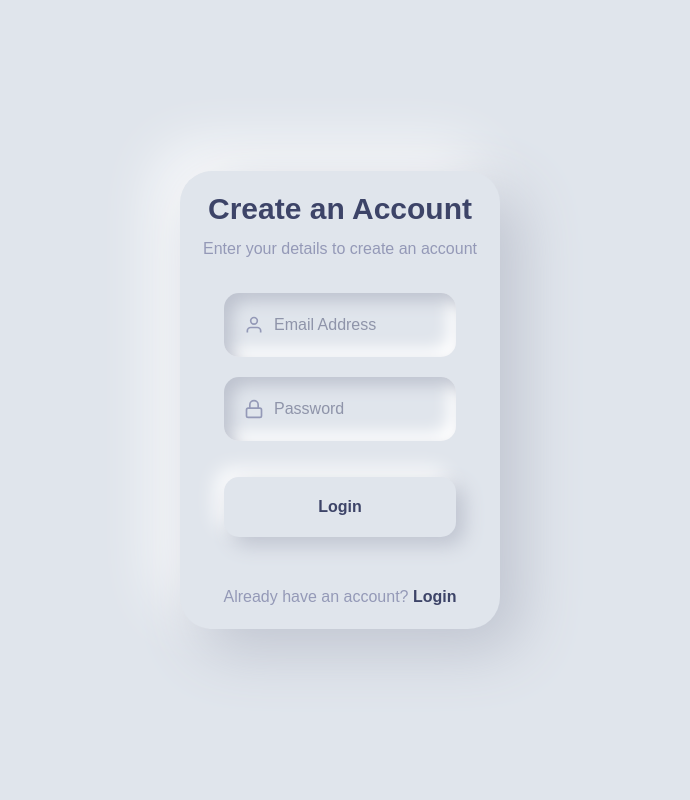
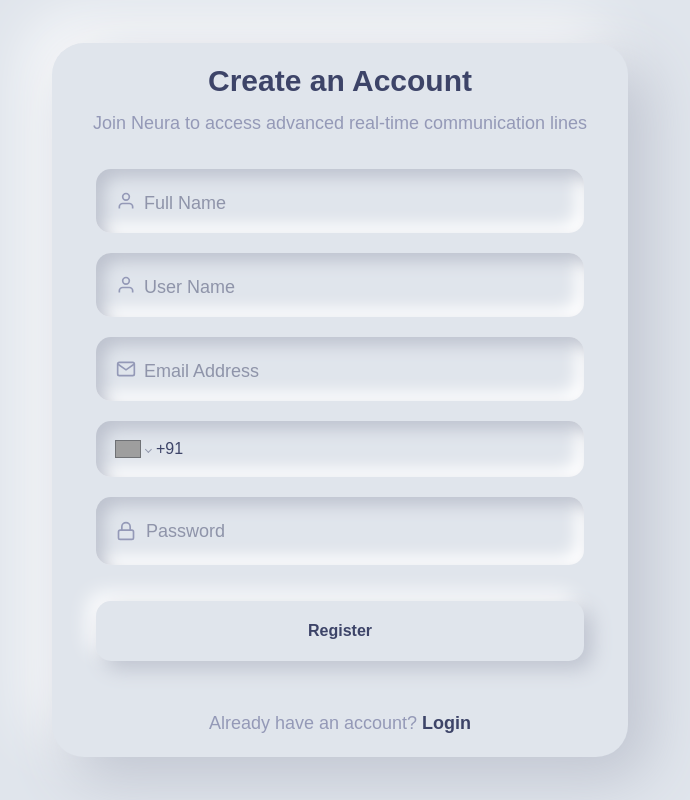
Before and after one commit to KaushikGurlhosur/Neura, a Next.js app: page /register in a window 1280 px wide. Shown: the whole page, without its empty margins (300-990 px from the left). Built offline with nearby package versions, Linux system fonts and the light colour scheme; grey boxes are pictures that could not be loaded.

Commit message:
user registration page - still on going

```diff
--- a/app/(auth)/register/page.jsx
+++ b/app/(auth)/register/page.jsx
@@ -2,7 +2,9 @@
 
 import Link from "next/link";
 import { useRouter } from "next/navigation";
-import { useState } from "react";
+import { useEffect, useState } from "react";
+import PhoneInput from "react-phone-number-input";
+import "react-phone-number-input/style.css";
 
 // ─── SVG Icons ────────────────────────────────────────────────────────────────
 const UserIcon = () => (
@@ -23,7 +25,7 @@
     fill="none"
     stroke="currentColor"
     strokeWidth="2"
-    className="w-full h-full">
+    className="w-5 h-full">
     <path d="M4 4h16c1.1 0 2 .9 2 2v12c0 1.1-.9 2-2 2H4c-1.1 0-2-.9-2-2V6c0-1.1.9-2 2-2z" />
     <polyline points="22,6 12,13 2,6" />
   </svg>
@@ -47,7 +49,7 @@
     fill="none"
     stroke="currentColor"
     strokeWidth="2"
-    className="w-full h-full">
+    className="w-5 h-full">
     <path d="M1 12s4-8 11-8 11 8 11 8-4 8-11 8-11-8-11-8z" />
     <circle cx="12" cy="12" r="3" />
   </svg>
@@ -59,7 +61,7 @@
     fill="none"
     stroke="currentColor"
     strokeWidth="2"
-    className="w-full h-full">
+    className="w-5 h-full">
     <path d="M17.94 17.94A10.07 10.07 0 0 1 12 20c-7 0-11-8-11-8a18.45 18.45 0 0 1 5.06-5.94M9.9 4.24A9.12 9.12 0 0 1 12 4c7 0 11 8 11 8a18.5 18.5 0 0 1-2.16 3.19m-6.72-1.07a3 3 0 1 1-4.24-4.24" />
     <line x1="1" y1="1" x2="23" y2="23" />
   </svg>
@@ -71,7 +73,7 @@
     fill="none"
     stroke="currentColor"
     strokeWidth="3"
-    className="w-full h-full">
+    className="w-5 h-full">
     <polyline points="20 6 9 17 4 12" />
   </svg>
 );
@@ -98,6 +100,7 @@
 );
 
 export default function RegisterPage() {
+  const router = useRouter();
   const [form, setForm] = useState({
     name: "",
     username: "",
@@ -106,11 +109,75 @@
     phoneNumber: "",
     bio: "",
   });
-  const router = useRouter();
+  const [userId, setUserId] = useState("");
+  const [otp, setOtp] = useState("");
+  const [devOTP, setDevOTP] = useState("");
   const [isloading, setIsLoading] = useState(false);
   const [error, setError] = useState("");
   const [showPassword, setShowPassword] = useState(false);
   const [showModal, setShowModal] = useState(false);
+  const [message, setMessage] = useState("");
+
+  // Input structural notification flags
+  const [warnings, setWarnings] = useState({
+    username: "",
+    email: "",
+    phoneNumber: "",
+  });
+
+  // ─── Real-Time Field Verification Loops
+  useEffect(() => {
+    if (!form.username) return;
+    const delay = setTimeout(() => {
+      checkExistingUser("username", form.username);
+    }, 400);
+
+    return () => clearTimeout(delay);
+  }, [form.username]);
+
+  useEffect(() => {
+    if (!form.email) return;
+    const delay = setTimeout(() => {
+      checkExistingUser("email", form.email);
+    });
+    return () => clearTimeout(delay); // cleanup function to prevent memory leaks
+  }, [form.email]);
+
+  useEffect(() => {
+    if (!form.phoneNumber) return;
+    const delay = setTimeout(() => {
+      checkExistingUser("phoneNumber", form.phoneNumber);
+    });
+    return () => clearTimeout(delay);
+  }, [form.phoneNumber]);
+
+  const checkExistingUser = async (field, value) => {
+    try {
+      const res = await fetch("/api/auth/check-exists", {
+        method: "POST",
+        headers: {
+          "Content-Type": "application/json",
+        },
+        body: JSON.stringify({ field, value }),
+      });
+
+      const data = await res.json();
+      if (data.exists) {
+        setWarnings((prev) => ({
+          ...prev,
+          [field]: `This ${field} already exists.`,
+        }));
+      } else {
+        setWarnings((prev) => ({ ...prev, [field]: "" }));
+      }
+    } catch (error) {
+      console.error("Target lookup validation failed.");
+    }
+  };
+
+  const hasWarnings =
+    warnings.username || warnings.email || warnings.phoneNumber;
+
   const handleRegister = async (e) => {
     e.preventDefault();
     setIsLoading(true);
@@ -130,10 +197,17 @@
         throw new Error(data.error || "Registration failed");
       }
 
+      setUserId(data.userId);
+      if (data.devOTP) setDevOTP(data.devOTP);
+      console.log(data);
+
+      // Verification email has successfully left the server wrapper; reveal verification card frame
+      setShowModal(true);
+
       // If successful, your backend should have set the "token" cookie
       // So we just redirect to the dashboard/home
-      router.push("/");
-      router.refresh(); // Forces Next.js to re-check the cookies
+      // router.push("/");
+      // router.refresh(); // Forces Next.js to re-check the cookies
     } catch (err) {
       setError(err.message);
     } finally {
@@ -141,37 +215,181 @@
     }
   };
 
+  // ─── Step 2: Handle Verification Input (Saves verification to Database) ───
+  const handleVerifyOTP = async (e) => {
+    e.preventDefault();
+    setIsLoading(true);
+    setError("");
+
+    try {
+      const res = await fetch("/api/auth/verify-otp", {
+        method: "POST",
+        headers: {
+          "Content-Type": "application/json",
+        },
+        body: JSON.stringify({ userId, otp }),
+      });
+
+      const data = await res.json();
+
+      if (!res.ok) {
+        throw new Error(data.message || "OTP verification failed");
+      }
+
+      router.push("/");
+      router.refresh(); // Forces Next.js to re-check the cookies
+    } catch (error) {
+      setError(error.message);
+    } finally {
+      setIsLoading(false);
+    }
+  };
+
+  const handleResendOTP = async () => {
+    setMessage("Resending...");
+    setIsLoading(true);
+    setError("");
+
+    try {
+      const res = await fetch("/api/auth/resend-otp", {
+        method: "POST",
+        headers: {
+          "Content-Type": "application/json",
+        },
+        body: JSON.stringify({ userId }),
+      });
+
+      const data = await res.json();
+      if (data.devOTP) {
+        setDevOTP(data.devOTP);
+      }
+      setMessage("Verification code sent to your email address.");
+    } catch (error) {
+      setError(error.message);
+    } finally {
+      setIsLoading(false);
+    }
+  };
+
   return (
     <div className="flex justify-center items-center min-h-screen bg-[#e0e5ec] ">
-      <div className="bg-[#e0e5ec] rounded-4xl shadow-[20px_20px_60px_#bec3cf,-20px_-20px_60px_#ffffff] max-w-[320px] sm:w-sm md:w-lg w-full p-3 md:p-5">
-        <div className="flex flex-col items-center">
-          <h2 className="text-[#3d4468] font-extrabold text-3xl mb-2.5">
+      <div className="bg-[#e0e5ec] rounded-4xl shadow-[20px_20px_60px_#bec3cf,-20px_-20px_60px_#ffffff] w-[320px] sm:w-sm md:w-xl p-3 md:p-5">
+        <div className="flex flex-col justify-center items-center">
+          <h2 className="text-[#3d4468] font-extrabold text-xl sm:text-2xl md:text-3xl mb-2.5">
             Create an Account
           </h2>
-          <p className="text-[#9499b7] mb-2">
-            Enter your details to create an account
+          <p className="text-[#9499b7] text-sm sm:text-base md:text-lg mb-2">
+            Join Neura to access advanced real-time communication lines
           </p>
         </div>
 
         {error && (
-          <div className="text-[#e74c3c] text-center font-extralight">
+          <div className="text-[#e74c3c] mb-4 text-center font-extralight">
             {error}
           </div>
         )}
 
-        <form onSubmit={handleRegister} className="p-4 m-2">
+        <form onSubmit={handleRegister} className="p-4 m-2 space-y-4">
+          <div>
             <div className="relative mb-5">
               <div className="absolute left-5 top-1/2 -translate-y-1/2 text-[#9499b7]">
                 <UserIcon />
               </div>
               <input
-              className="w-full bg-[#e0e5ec] border-none rounded-[15px] pt-[20px] pr-[24px] pb-[20px] pl-[50px] shadow-[inset_8px_8px_16px_#bec3cf,inset_-8px_-8px_16px_#ffffff] text-[#3d4468] text-[16px] outline-none"
+                className="w-full bg-[#e0e5ec] border-none rounded-[15px] pt-[20px] pr-[24px] p-4 pl-12 shadow-[inset_8px_8px_16px_#bec3cf,inset_-8px_-8px_16px_#ffffff] text-[#3d4468] text-sm sm:text-base md:text-lg outline-none"
+                type="text"
+                placeholder="Full Name"
+                value={form.name}
+                onChange={(e) => setForm({ ...form, name: e.target.value })}
+                required
+              />
+            </div>
+          </div>
+
+          <div>
+            <div className="relative mb-5">
+              <div className="absolute left-5 top-1/2 -translate-y-1/2 text-[#9499b7]">
+                <UserIcon />
+              </div>
+              <input
+                className="w-full bg-[#e0e5ec] border-none rounded-[15px] pt-[20px] pr-[24px] p-4 pl-12 shadow-[inset_8px_8px_16px_#bec3cf,inset_-8px_-8px_16px_#ffffff] text-[#3d4468] text-sm sm:text-base md:text-lg outline-none"
+                type="text"
+                placeholder="User Name"
+                value={form.username}
+                onChange={(e) => setForm({ ...form, username: e.target.value })}
+                required
+              />
+            </div>
+            {warnings.username && (
+              <p className="text-red-500 font-extralight text-xs sm:text-sm mt-1.5 pl-2">
+                {warnings.username}
+              </p>
+            )}
+          </div>
+
+          <div>
+            <div className="relative mb-5">
+              <div className="absolute left-5 top-1/2 -translate-y-1/2 text-[#9499b7]">
+                <EmailIcon />
+              </div>
+              <input
+                className="w-full bg-[#e0e5ec] border-none rounded-[15px] pt-[20px] pr-[24px] p-4 pl-12 shadow-[inset_8px_8px_16px_#bec3cf,inset_-8px_-8px_16px_#ffffff] text-[#3d4468] text-sm sm:text-base md:text-lg outline-none"
                 type="email"
                 placeholder="Email Address"
-              value={form.identifier}
-              onChange={(e) => setForm({ ...form, identifier: e.target.value })}
+                value={form.email}
+                onChange={(e) => setForm({ ...form, email: e.target.value })}
                 required
               />
+            </div>
+            {warnings.email && (
+              <p className="text-red-500 font-extralight text-xs sm:text-sm mt-1.5 pl-2">
+                {warnings.email}
+              </p>
+            )}
+          </div>
+          <div>
+            <div className="relative mb-5">
+              {/* <div className="absolute left-5 top-1/2 -translate-y-1/2 text-[#9499b7]">
+                <UserIcon />
+              </div> */}
+              <div
+                className="
+        w-full bg-[#e0e5ec]
+        rounded-[15px]
+        shadow-[inset_8px_8px_16px_#bec3cf,inset_-8px_-8px_16px_#ffffff]
+        pl-5 pr-4 py-4
+      ">
+                <PhoneInput
+                  className="text-[#3d4468]"
+                  international
+                  defaultCountry="IN"
+                  value={form.phoneNumber}
+                  onChange={(value) => {
+                    if (!value) {
+                      setForm({ ...form, phoneNumber: "" });
+                      return;
+                    }
+                    // limit to 15 digits (E.164 international standard)
+                    if (value.length <= 15) {
+                      setForm({
+                        ...form,
+                        phoneNumber: value || "",
+                      });
+                    }
+                  }}
+                  required
+                  numberInputProps={{
+                    maxLength: 18,
+                  }}
+                  countryCallingCodeEditable={false}
+                />
+              </div>
+            </div>
+            {warnings.phoneNumber && (
+              <p className="text-red-500 font-extralight text-xs sm:text-sm mt-1.5 pl-2">
+                {warnings.phoneNumber}
+              </p>
+            )}
           </div>
 
           <div className="relative mb-5">
@@ -179,7 +397,7 @@
               <LockIcon />
             </div>
             <input
-              className="w-full bg-[#e0e5ec] border-none rounded-[15px] pt-[20px] pr-[24px] pb-[20px] pl-[50px] shadow-[inset_8px_8px_16px_#bec3cf,inset_-8px_-8px_16px_#ffffff] text-[#3d4468] text-[16px] outline-none"
+              className="w-full bg-[#e0e5ec] border-none rounded-[15px] pt-[20px] pr-[24px] pb-[20px] pl-[50px] shadow-[inset_8px_8px_16px_#bec3cf,inset_-8px_-8px_16px_#ffffff] text-[#3d4468] text-sm sm:text-base md:text-lg outline-none"
               type="password"
               placeholder="Password"
               value={form.password}
@@ -191,17 +409,17 @@
             type="submit"
             disabled={isloading}
             className="w-full bg-[#e0e5ec] border-none rounded-[15px] p-[18px] text-[#3d4468] font-semibold shadow-[8px_8px_20px_#bec3cf,-8px_-8px_20px_#ffffff] cursor-pointer mt-4 transition-all duration-200 ease-in-out">
-            {isloading ? "Authenticating..." : "Login"}
+            {isloading ? "Authenticating..." : "Register"}
           </button>
         </form>
 
         <div className="flex items-center justify-center mt-8">
-          <p className="text-[#9499b7] text-base">
+          <p className="text-[#9499b7] text-sm sm:text-base md:text-lg">
             Already have an account?&nbsp;
           </p>
           <Link
             href="/login"
-            className="text-[#3d4468] font-bold decoration-0 ">
+            className="text-[#3d4468] font-bold text-sm sm:text-base md:text-lg decoration-0 ">
             Login
           </Link>
         </div>
--- a/app/api/auth/login/route.js
+++ b/app/api/auth/login/route.js
@@ -137,7 +137,7 @@
     response.cookies.set("token", token, {
       httpOnly: true,
       secure: process.env.NODE_ENV === "production",
-      sameSite: "lax",
+      sameSite: "lax", // reduces CSRF risk
       maxAge: 7 * 24 * 60 * 60,
       path: "/", // Cookie available across the entire site
     });
--- a/app/globals.css
+++ b/app/globals.css
@@ -24,3 +24,20 @@
   color: var(--foreground);
   font-family: Arial, Helvetica, sans-serif;
 }
+
+.PhoneInput input {
+  background: transparent;
+  border: none;
+  outline: none;
+  width: 100%;
+  color: #3d4468;
+  font-size: 16px;
+}
+
+.PhoneInputCountrySelect {
+  background: transparent;
+  border: none;
+  outline: none;
+  color: #3d4468;
+  margin-right: 10px;
+}
--- a/package.json
+++ b/package.json
@@ -14,11 +14,13 @@
     "bcryptjs": "^3.0.3",
     "jose": "^6.2.3",
     "jsonwebtoken": "^9.0.3",
+    "libphonenumber-js": "^1.13.2",
     "mongoose": "^9.6.2",
     "next": "16.2.6",
     "nodemailer": "^8.0.7",
     "react": "19.2.4",
     "react-dom": "19.2.4",
+    "react-phone-number-input": "^3.4.16",
     "uuid": "^14.0.0",
     "ws": "^8.20.1"
   },
```
Also changed, not shown: app/api/auth/verify-otp/route.js (+9 -1 lines), 1 other file (tests, documents, lock files or other folders). Lines whose indentation alone changed are shown as unchanged.
